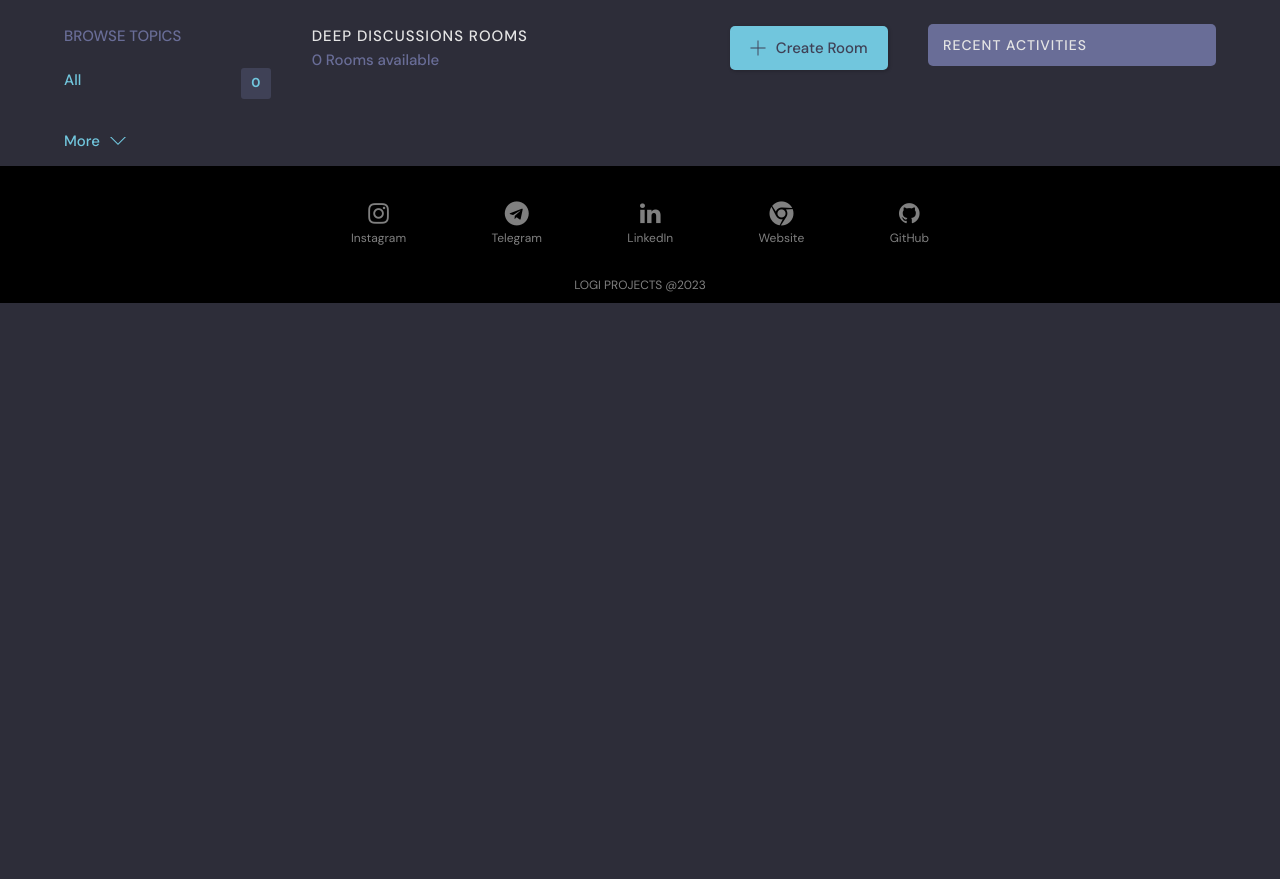
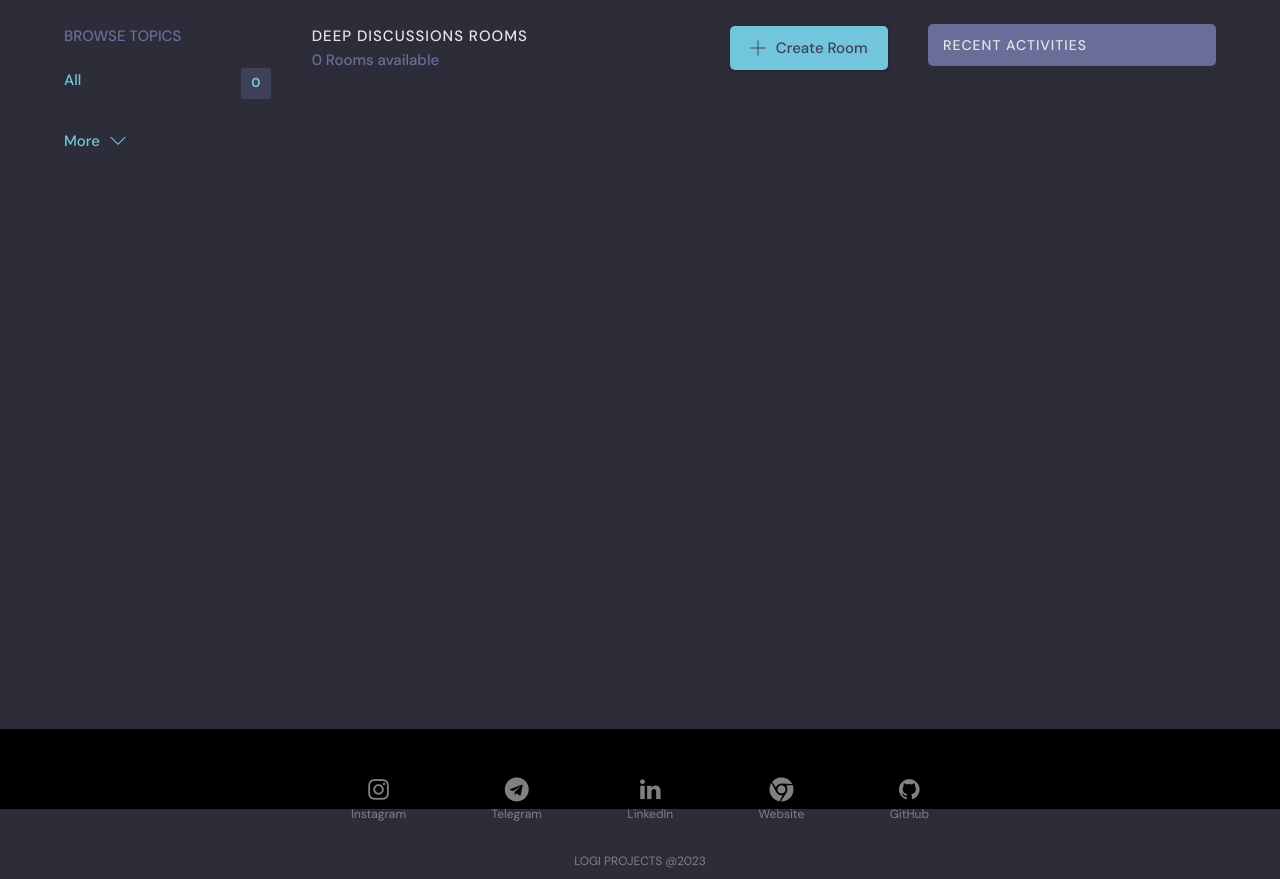
Before and after one commit to logesh-works/Discuss-web, a Django app: page / in a window 1280 px wide. Shown: the part 76-955 px from the top of the page. Before the commit the page ends 379 px from the top, so only its background shows below. Run offline with Django 4.2, Linux system fonts and the light colour scheme; data that the repository does not hold is empty.

Commit message:
@dev-logesh

```diff
--- a/base/templates/base/footer.html
+++ b/base/templates/base/footer.html
@@ -40,7 +40,12 @@ padding:0% ;
 padding-bottom: 0%;
 font-family: 'Play', sans-serif;
 text-align:center;
-margin : auto;
+position: absolute;
+width: 100%;
+height: 10%;
+margin-top: 1%;
+bottom: 0px;
+top: 99%;
 }
 
 .footer .row{
```
